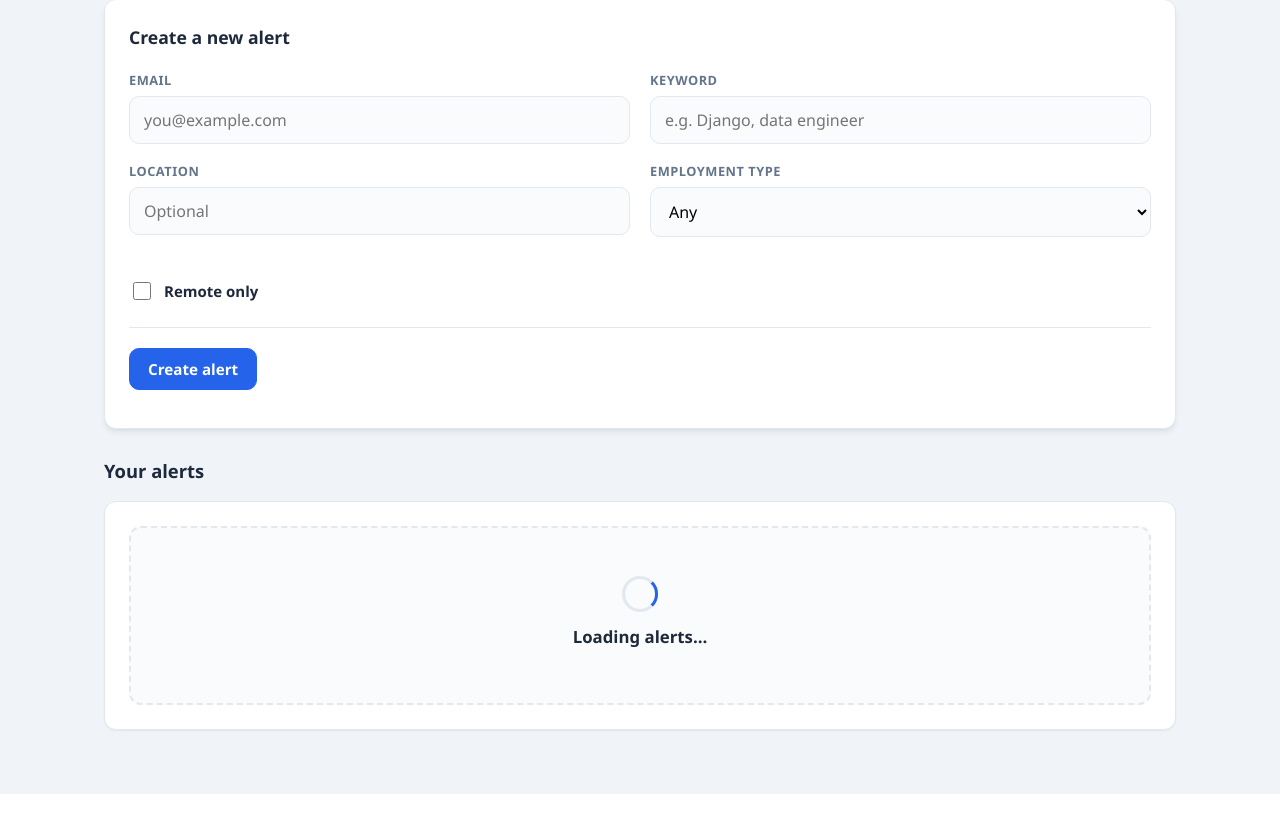
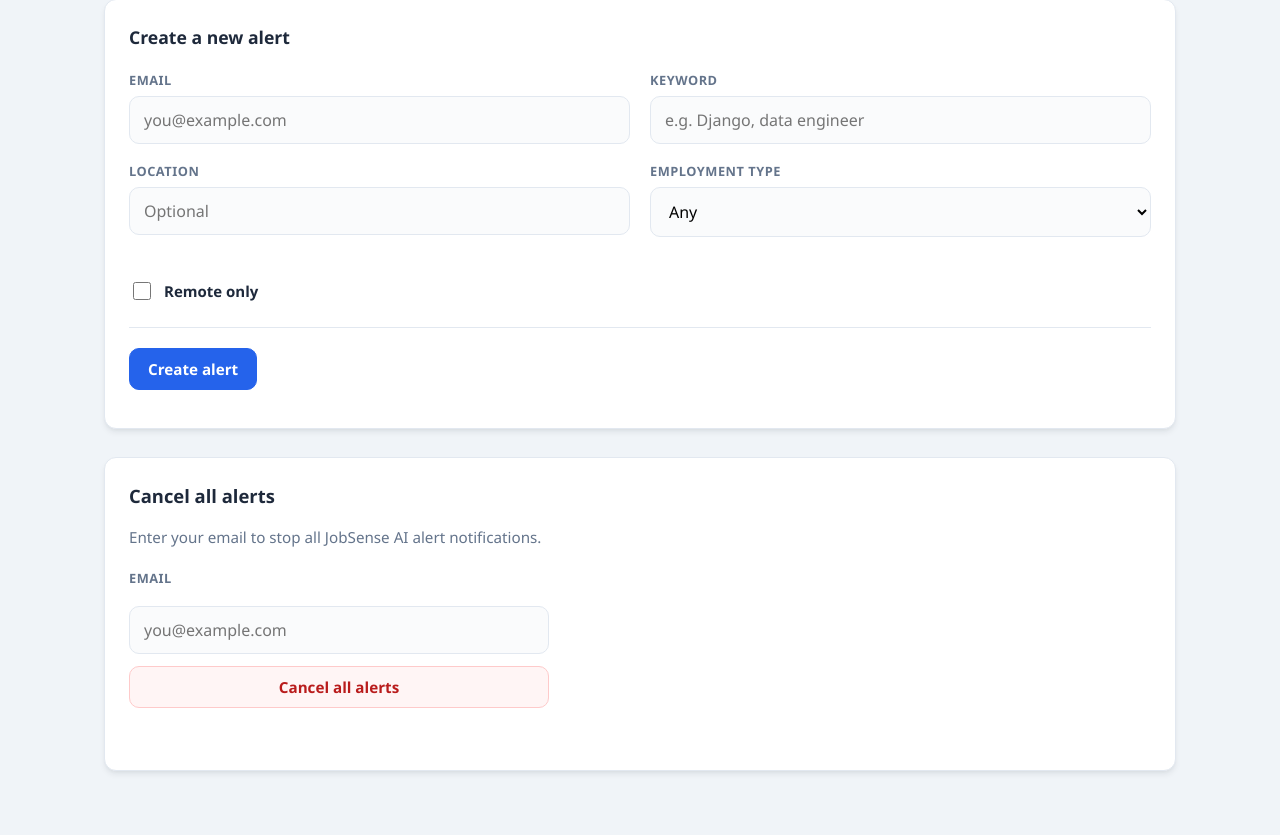
Before and after one commit to yaseminsirin/SWE599, a Django app: page /alerts/ in a window 1280 px wide. Shown: the part 201-1036 px from the top of the page. Before the commit the page ends 995 px from the top, so only its background shows below. Run offline with Django 4.2, Linux system fonts and the light colour scheme; data that the repository does not hold is empty; parts of the project's set-up code (start-up, migrations or seed data) failed here and were passed over.

Commit message:
feat: add cancel-all-alerts by email on alerts page
Replace the alert list with an email-based cancel-all flow and a new
POST /api/alerts/cancel-all/ endpoint that deletes matching alerts.

Co-authored-by: Cursor <cursoragent@cursor.com>

```diff
--- a/backend/apps/alerts/urls.py
+++ b/backend/apps/alerts/urls.py
@@ -1,8 +1,9 @@
 from django.urls import path
 
-from .views import AlertDetailAPIView, AlertListCreateAPIView
+from .views import AlertDetailAPIView, AlertListCreateAPIView, CancelAllAlertsAPIView
 
 urlpatterns = [
+    path("alerts/cancel-all/", CancelAllAlertsAPIView.as_view(), name="alert-cancel-all"),
     path("alerts/", AlertListCreateAPIView.as_view(), name="alert-list-create"),
     path("alerts/<int:pk>/", AlertDetailAPIView.as_view(), name="alert-detail"),
 ]
--- a/backend/apps/alerts/views.py
+++ b/backend/apps/alerts/views.py
@@ -1,7 +1,19 @@
-from rest_framework import generics, permissions
+from rest_framework import generics, permissions, serializers, status
+from rest_framework.response import Response
+from rest_framework.views import APIView
 
 from .models import JobAlert
 from .serializers import JobAlertSerializer
+
+
+class CancelAllAlertsSerializer(serializers.Serializer):
+    notify_email = serializers.EmailField()
+
+    def validate_notify_email(self, value: str) -> str:
+        cleaned = (value or "").strip()
+        if not cleaned:
+            raise serializers.ValidationError("Email is required.")
+        return cleaned
 
 
 class AlertListCreateAPIView(generics.ListCreateAPIView):
@@ -14,3 +26,26 @@ class AlertDetailAPIView(generics.RetrieveUpdateDestroyAPIView):
     serializer_class = JobAlertSerializer
     permission_classes = [permissions.AllowAny]
     queryset = JobAlert.objects.all()
+
+
+class CancelAllAlertsAPIView(APIView):
+    permission_classes = [permissions.AllowAny]
+
+    def post(self, request):
+        serializer = CancelAllAlertsSerializer(data=request.data)
+        serializer.is_valid(raise_exception=True)
+        email = serializer.validated_data["notify_email"]
+        qs = JobAlert.objects.filter(notify_email__iexact=email)
+        cancelled_count = qs.count()
+        qs.delete()
+        return Response(
+            {
+                "cancelled_count": cancelled_count,
+                "detail": (
+                    f"Cancelled {cancelled_count} alert(s) for {email}."
+                    if cancelled_count
+                    else f"No alerts were found for {email}."
+                ),
+            },
+            status=status.HTTP_200_OK,
+        )
--- a/backend/static/js/alerts.js
+++ b/backend/static/js/alerts.js
@@ -1,14 +1,7 @@
 /**
- * Alerts page — list + create + delete
+ * Alerts page — create alert + cancel all by email
  */
 (function () {
-  function escapeHtml(str) {
-    if (str === null || str === undefined) return "";
-    var div = document.createElement("div");
-    div.textContent = String(str);
-    return div.innerHTML;
-  }
-
   function prefillFromSearchParams() {
     var params = new URLSearchParams(window.location.search);
     var keyword = params.get("keyword") || params.get("q") || "";
@@ -30,76 +23,10 @@
     window.__alertPrefillFilters = { search_mode: searchMode };
   }
 
-  async function loadAlerts() {
-    var root = document.getElementById("alertsList");
-    if (!root) return;
-    root.innerHTML =
-      '<div class="card card--flat"><div class="loading-state"><div class="spinner"></div><strong>Loading alerts…</strong></div></div>';
-
-    var resp = await window.apiFetch("/api/alerts/");
-    var data = await resp.json();
-    if (!resp.ok) {
-      root.innerHTML =
-        '<div class="card"><p class="form-msg error">Failed: ' + escapeHtml(data.detail || "error") + "</p></div>";
-      return;
-    }
-    var rows = data.results || [];
-    if (rows.length === 0) {
-      root.innerHTML =
-        '<div class="empty-state"><strong>No alerts yet</strong><span>Create your first alert using the form above.</span></div>';
-      return;
-    }
-
-    var html = rows
-      .map(function (a) {
-        var remoteBadge =
-          a.is_remote === true
-            ? '<span class="badge badge--remote">Remote</span>'
-            : a.is_remote === false
-              ? '<span class="badge">On-site</span>'
-              : '<span class="badge">Any</span>';
-        return (
-          '<div class="card job-card">' +
-          '<div class="alert-item">' +
-          '<div class="alert-item__head">' +
-          '<div><div class="alert-item__keyword">' +
-          escapeHtml(a.keyword || "(no keyword)") +
-          "</div>" +
-          '<p class="job-card__meta">' +
-          escapeHtml(a.notify_email || "—") +
-          " · " +
-          escapeHtml(a.location_text || "—") +
-          " · " +
-          escapeHtml(a.employment_type || "—") +
-          "</p></div>" +
-          '<div class="alert-item__actions">' +
-          '<button type="button" class="btn btn--danger btn--sm" data-delete-id="' +
-          a.id +
-          '">Delete</button>' +
-          "</div></div>" +
-          '<div class="job-card__badges">' +
-          remoteBadge +
-          "</div></div>"
-        );
-      })
-      .join("");
-    root.innerHTML = html;
-
-    root.querySelectorAll("[data-delete-id]").forEach(function (btn) {
-      btn.addEventListener("click", async function () {
-        var id = btn.getAttribute("data-delete-id");
-        if (!confirm("Delete this alert?")) return;
-        var r = await window.apiFetch("/api/alerts/" + id + "/", { method: "DELETE" });
-        if (r.ok) loadAlerts();
-      });
-    });
-  }
-
   function init() {
     prefillFromSearchParams();
     var form = document.getElementById("alertForm");
-    if (!form) return;
-
+    if (form) {
       form.addEventListener("submit", async function (e) {
         e.preventDefault();
         var status = document.getElementById("alertStatus");
@@ -141,10 +68,48 @@
         if (window.history.replaceState) {
           window.history.replaceState({}, "", "/alerts/");
         }
-      loadAlerts();
       });
+    }
 
-    loadAlerts();
+    var cancelForm = document.getElementById("cancelAlertsForm");
+    if (cancelForm) {
+      cancelForm.addEventListener("submit", async function (e) {
+        e.preventDefault();
+        var status = document.getElementById("cancelAlertStatus");
+        var emailEl = document.getElementById("cancel_email");
+        var email = emailEl && emailEl.value.trim();
+        if (!email) {
+          if (status) status.textContent = "Email is required.";
+          return;
+        }
+        if (!confirm("Cancel all alerts for " + email + "?")) return;
+
+        if (status) status.textContent = "Cancelling alerts…";
+        var submitBtn = cancelForm.querySelector('button[type="submit"]');
+        if (submitBtn) submitBtn.disabled = true;
+
+        try {
+          var resp = await window.apiFetch("/api/alerts/cancel-all/", {
+            method: "POST",
+            body: JSON.stringify({ notify_email: email }),
+          });
+          var data = await resp.json();
+          if (!resp.ok) {
+            if (status) {
+              status.textContent =
+                (data.notify_email && data.notify_email[0]) || data.detail || "Could not cancel alerts.";
+            }
+            return;
+          }
+          if (status) status.textContent = data.detail || "Alerts cancelled.";
+          if (emailEl) emailEl.value = "";
+        } catch (err) {
+          if (status) status.textContent = "Network error. Please try again.";
+        } finally {
+          if (submitBtn) submitBtn.disabled = false;
+        }
+      });
+    }
   }
 
   document.addEventListener("DOMContentLoaded", init);
--- a/backend/templates/alerts.html
+++ b/backend/templates/alerts.html
@@ -43,9 +43,17 @@
   </form>
 </section>
 
-<section class="results-section" style="margin-top: 28px;">
-  <h2>Your alerts</h2>
-  <div id="alertsList"></div>
+<section class="card results-section" style="margin-top: 28px;" aria-label="Cancel all alerts">
+  <h2 class="alerts-form-title">Cancel all alerts</h2>
+  <p class="page-sub" style="margin-bottom: 20px;">Enter your email to stop all JobSense AI alert notifications.</p>
+  <form id="cancelAlertsForm">
+    <div class="alert-panel__form">
+      <label class="form-label" for="cancel_email">Email</label>
+      <input class="input" type="email" id="cancel_email" required placeholder="you@example.com" autocomplete="email" />
+      <button type="submit" class="btn btn--danger btn--block">Cancel all alerts</button>
+      <p class="search-status" id="cancelAlertStatus" aria-live="polite"></p>
+    </div>
+  </form>
 </section>
 {% endblock %}
 
```
Also changed, not shown: backend/apps/alerts/tests/test_alerts.py (+24 -0 lines). Lines whose indentation alone changed are shown as unchanged.
